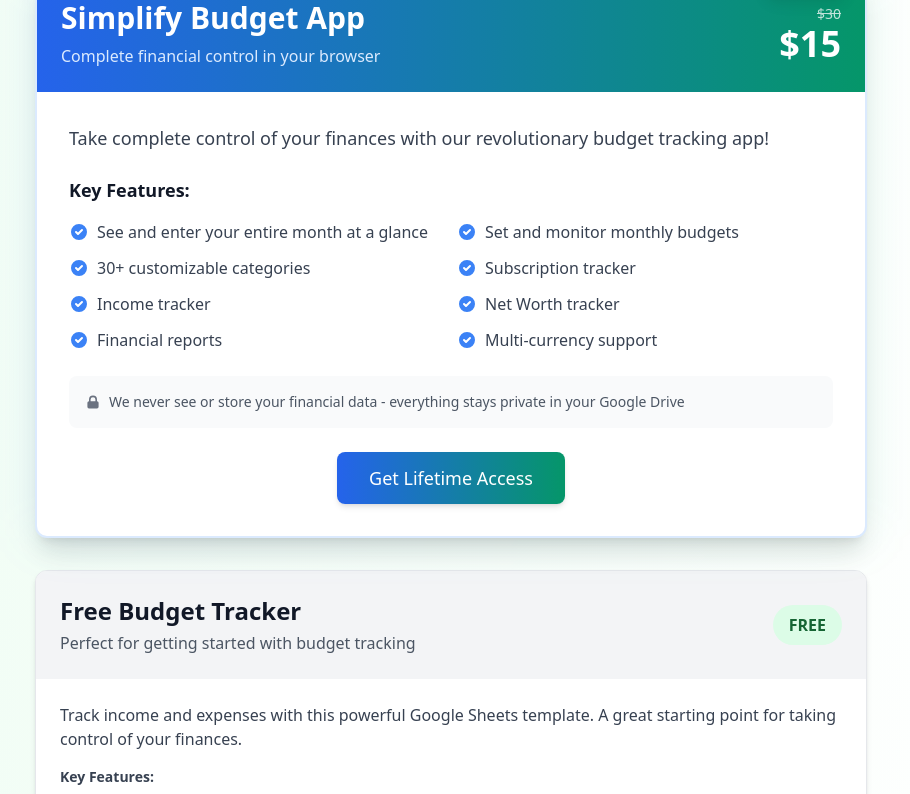
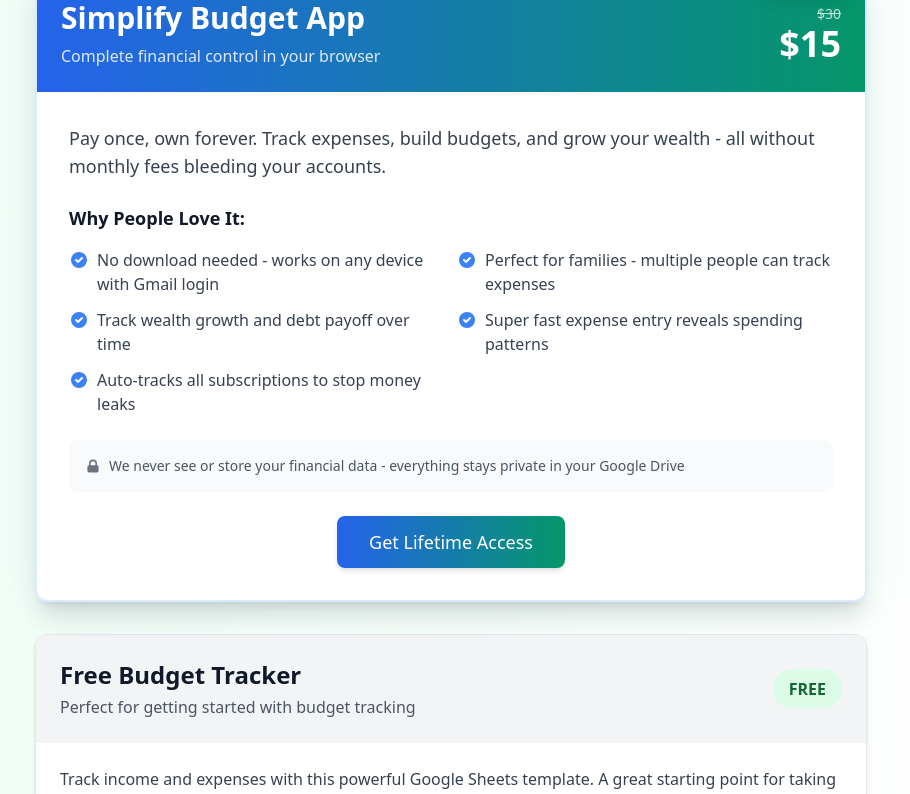
Before and after one commit to serdarsalim/personalfinance, a Next.js app: page / in a window 1280 px wide. Shown: the part 806-1600 px from the top of the page, without its empty margins (189-1099 px from the left). Built offline with nearby package versions, Linux system fonts and the light colour scheme.

Commit message:
one section at a time

```diff
--- a/src/app/components/Navbar.tsx
+++ b/src/app/components/Navbar.tsx
@@ -68,7 +68,7 @@
               About
             </Link>
             <Link href="/#templates" className="text-blue-600 hover:text-blue-800 font-medium">
-              Get the App
+              Buy Now
             </Link>
             <a
               href="https://halqa.co/money"
--- a/src/app/components/sections/FeatureCarousel.tsx
+++ b/src/app/components/sections/FeatureCarousel.tsx
@@ -49,20 +49,20 @@
     }
   ];
 
-  // Auto-advance slides
-  useEffect(() => {
-    if (!isPaused && !fullscreenImage) {
-      intervalRef.current = setInterval(() => {
-        setCurrentSlide((prev) => (prev + 1) % slides.length);
-      }, 15000); // Changed to 15 seconds
-    }
+  // Disabled auto-advance - user controls navigation
+  // useEffect(() => {
+  //   if (!isPaused && !fullscreenImage) {
+  //     intervalRef.current = setInterval(() => {
+  //       setCurrentSlide((prev) => (prev + 1) % slides.length);
+  //     }, 15000);
+  //   }
 
-    return () => {
-      if (intervalRef.current) {
-        clearInterval(intervalRef.current);
-      }
-    };
-  }, [isPaused, fullscreenImage, slides.length]);
+  //   return () => {
+  //     if (intervalRef.current) {
+  //       clearInterval(intervalRef.current);
+  //     }
+  //   };
+  // }, [isPaused, fullscreenImage, slides.length]);
 
   // Handle ESC key for fullscreen modal
   useEffect(() => {
@@ -115,7 +115,7 @@
     <section className="bg-gradient-to-r from-blue-50 to-white py-20">
       <div className="max-w-6xl mx-auto px-4 sm:px-6 lg:px-8">
         <h2 className="text-2xl sm:text-3xl font-bold mb-12 text-center text-gray-900">
-          See What's Inside Simplify Budget App
+          See What's Inside <span className="bg-clip-text text-transparent bg-gradient-to-r from-blue-600 to-emerald-600">Simplify Budget</span> App
         </h2>
 
         <div
--- a/src/app/components/sections/TemplateSection.tsx
+++ b/src/app/components/sections/TemplateSection.tsx
@@ -48,59 +48,41 @@
 
 
                 <p className="text-gray-700 text-lg mb-6">
-                  Take complete control of your finances with our revolutionary budget tracking app!
+                  Pay once, own forever. Track expenses, build budgets, and grow your wealth - all without monthly fees bleeding your accounts.
                 </p>
 
                 <div className="mb-6">
-                  <h4 className="text-lg font-semibold text-gray-900 mb-4">Key Features:</h4>
+                  <h4 className="text-lg font-semibold text-gray-900 mb-4">Why People Love It:</h4>
                   <div className="grid sm:grid-cols-2 gap-3">
                     <div className="flex items-start">
                       <svg className="h-5 w-5 mr-2 text-blue-500 mt-0.5 flex-shrink-0" fill="currentColor" viewBox="0 0 20 20">
                         <path fillRule="evenodd" d="M10 18a8 8 0 100-16 8 8 0 000 16zm3.707-9.293a1 1 0 00-1.414-1.414L9 10.586 7.707 9.293a1 1 0 00-1.414 1.414l2 2a1 1 0 001.414 0l4-4z" clipRule="evenodd"></path>
                       </svg>
-                      <span className="text-gray-700">See and enter your entire month at a glance</span>
+                      <span className="text-gray-700">No download needed - works on any device with Gmail login</span>
                     </div>
                     <div className="flex items-start">
                       <svg className="h-5 w-5 mr-2 text-blue-500 mt-0.5 flex-shrink-0" fill="currentColor" viewBox="0 0 20 20">
                         <path fillRule="evenodd" d="M10 18a8 8 0 100-16 8 8 0 000 16zm3.707-9.293a1 1 0 00-1.414-1.414L9 10.586 7.707 9.293a1 1 0 00-1.414 1.414l2 2a1 1 0 001.414 0l4-4z" clipRule="evenodd"></path>
                       </svg>
-                      <span className="text-gray-700">Set and monitor monthly budgets</span>
+                      <span className="text-gray-700">Perfect for families - multiple people can track expenses</span>
                     </div>
                     <div className="flex items-start">
                       <svg className="h-5 w-5 mr-2 text-blue-500 mt-0.5 flex-shrink-0" fill="currentColor" viewBox="0 0 20 20">
                         <path fillRule="evenodd" d="M10 18a8 8 0 100-16 8 8 0 000 16zm3.707-9.293a1 1 0 00-1.414-1.414L9 10.586 7.707 9.293a1 1 0 00-1.414 1.414l2 2a1 1 0 001.414 0l4-4z" clipRule="evenodd"></path>
                       </svg>
-                      <span className="text-gray-700">30+ customizable categories</span>
+                      <span className="text-gray-700">Track wealth growth and debt payoff over time</span>
                     </div>
                     <div className="flex items-start">
                       <svg className="h-5 w-5 mr-2 text-blue-500 mt-0.5 flex-shrink-0" fill="currentColor" viewBox="0 0 20 20">
                         <path fillRule="evenodd" d="M10 18a8 8 0 100-16 8 8 0 000 16zm3.707-9.293a1 1 0 00-1.414-1.414L9 10.586 7.707 9.293a1 1 0 00-1.414 1.414l2 2a1 1 0 001.414 0l4-4z" clipRule="evenodd"></path>
                       </svg>
-                      <span className="text-gray-700">Subscription tracker</span>
+                      <span className="text-gray-700">Super fast expense entry reveals spending patterns</span>
                     </div>
                     <div className="flex items-start">
                       <svg className="h-5 w-5 mr-2 text-blue-500 mt-0.5 flex-shrink-0" fill="currentColor" viewBox="0 0 20 20">
                         <path fillRule="evenodd" d="M10 18a8 8 0 100-16 8 8 0 000 16zm3.707-9.293a1 1 0 00-1.414-1.414L9 10.586 7.707 9.293a1 1 0 00-1.414 1.414l2 2a1 1 0 001.414 0l4-4z" clipRule="evenodd"></path>
                       </svg>
-                      <span className="text-gray-700">Income tracker</span>
-                    </div>
-                    <div className="flex items-start">
-                      <svg className="h-5 w-5 mr-2 text-blue-500 mt-0.5 flex-shrink-0" fill="currentColor" viewBox="0 0 20 20">
-                        <path fillRule="evenodd" d="M10 18a8 8 0 100-16 8 8 0 000 16zm3.707-9.293a1 1 0 00-1.414-1.414L9 10.586 7.707 9.293a1 1 0 00-1.414 1.414l2 2a1 1 0 001.414 0l4-4z" clipRule="evenodd"></path>
-                      </svg>
-                      <span className="text-gray-700">Net Worth tracker</span>
-                    </div>
-                    <div className="flex items-start">
-                      <svg className="h-5 w-5 mr-2 text-blue-500 mt-0.5 flex-shrink-0" fill="currentColor" viewBox="0 0 20 20">
-                        <path fillRule="evenodd" d="M10 18a8 8 0 100-16 8 8 0 000 16zm3.707-9.293a1 1 0 00-1.414-1.414L9 10.586 7.707 9.293a1 1 0 00-1.414 1.414l2 2a1 1 0 001.414 0l4-4z" clipRule="evenodd"></path>
-                      </svg>
-                      <span className="text-gray-700">Financial reports</span>
-                    </div>
-                    <div className="flex items-start">
-                      <svg className="h-5 w-5 mr-2 text-blue-500 mt-0.5 flex-shrink-0" fill="currentColor" viewBox="0 0 20 20">
-                        <path fillRule="evenodd" d="M10 18a8 8 0 100-16 8 8 0 000 16zm3.707-9.293a1 1 0 00-1.414-1.414L9 10.586 7.707 9.293a1 1 0 00-1.414 1.414l2 2a1 1 0 001.414 0l4-4z" clipRule="evenodd"></path>
-                      </svg>
-                      <span className="text-gray-700">Multi-currency support</span>
+                      <span className="text-gray-700">Auto-tracks all subscriptions to stop money leaks</span>
                     </div>
                   </div>
                 </div>
--- a/src/app/components/sections/WhySimplifySection.tsx
+++ b/src/app/components/sections/WhySimplifySection.tsx
@@ -11,9 +11,9 @@
       icon: "💰"
     },
     {
-      title: "Visual Money Insights",
-      description: "Instant charts and graphs that actually help you understand where your money goes.",
-      icon: "📊"
+      title: "Family Budget Sharing",
+      description: "Multiple people can track expenses in the same spreadsheet. Perfect for couples and families.",
+      icon: "👨‍👩‍👧‍👦"
     },
     {
       title: "Revolutionary Monthly Grid",
@@ -22,14 +22,14 @@
       appOnly: true
     },
     {
-      title: "Track What Matters",
-      description: "30+ customizable categories with automatic calculations. Set budgets, track goals, build wealth.",
-      icon: "🎯"
+      title: "Auto Subscription Tracking",
+      description: "Catches money leaks from forgotten subscriptions. Set once, track automatically every month.",
+      icon: "🔄"
     },
     {
-      title: "Access Anywhere",
-      description: "Works on any device with a browser. Your budget is always with you, always in sync.",
-      icon: "📱"
+      title: "Build Wealth Over Time",
+      description: "Net worth tracking shows your financial progress. Watch debts shrink and assets grow month by month.",
+      icon: "📈"
     }
   ];
 
@@ -37,7 +37,7 @@
     <section className="bg-white py-20">
       <div className="max-w-6xl mx-auto px-4 sm:px-6 lg:px-8">
         <h2 className="text-2xl sm:text-3xl font-bold mb-12 text-center text-gray-900">
-          Why Simplify Budget?
+          Why <span className="bg-clip-text text-transparent bg-gradient-to-r from-blue-600 to-emerald-600">Simplify Budget</span>?
         </h2>
         <div className="grid grid-cols-1 md:grid-cols-2 lg:grid-cols-3 gap-8">
           {reasons.map((reason, i) => (
```
